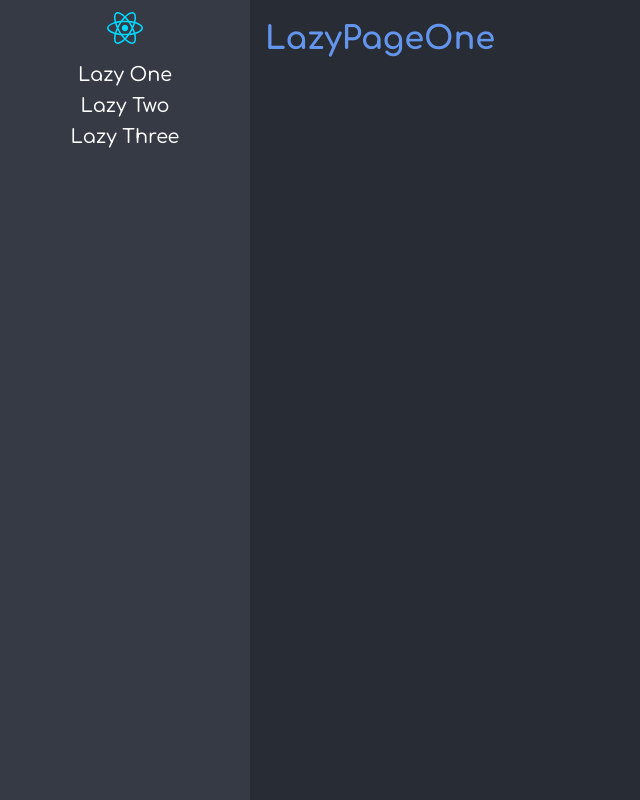
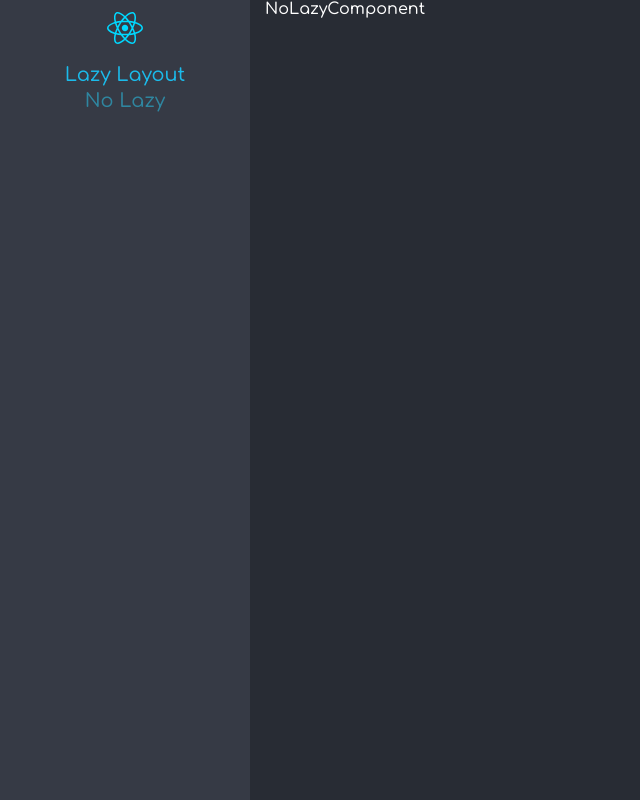
Before and after one commit to Hebary/Lazyload-practice, a React (Vite) app: page /no-lazy in a window 1280 px wide. Before the commit this address led to /lazy-1. Shown: the whole page, without its empty margins (0-640 px from the left). Built offline with nearby package versions, Linux system fonts and the light colour scheme.

Commit message:
nested lazy routes

```diff
--- a/src/index.css
+++ b/src/index.css
@@ -42,9 +42,21 @@
   font-size: 1.2rem;
   text-decoration: none;
 }
+ul li, ul li a {
+  list-style: none;
+  margin-bottom: 5px;
+  text-decoration: none;
+  color: rgb(27, 187, 235);
+
+}
+
+ul li a:active {
+  color: rgb(40, 170, 210);
+  text-decoration: none;
+}
 
 .nav-active {
-  color: grey;
+  color: rgb(47, 134, 160);
   transition: all .3s ease-out;
 }
 
--- /dev/null
+++ b/src/lazy/layout/LazyLayout.tsx
@@ -0,0 +1,27 @@
+import { Navigate, NavLink, Route, Routes } from "react-router-dom"
+import { LazyPageOne, LazyPageThree, LazyPageTwo } from "../pages"
+
+
+export const LazyLayout = () => {
+  return (
+
+    <div>
+        <h1>LazyLayout Page</h1>
+        <ul>
+            <li><NavLink to='lazy-1'className={({isActive})=>isActive ? 'nav-active' : '' } >Lazy 1</NavLink></li>
+            <li><NavLink to='lazy-2' className={({isActive})=>isActive ? 'nav-active' : '' }>Lazy 2</NavLink></li>
+            <li><NavLink to='lazy-3' className={({isActive})=>isActive ? 'nav-active' : '' }>Lazy 3</NavLink></li>
+        </ul>
+        <Routes>
+            <Route path='lazy-1' element={<LazyPageOne/>}/>
+            <Route path='lazy-2' element={<LazyPageTwo/>}/>
+            <Route path='lazy-3' element={<LazyPageThree/>}/>
+
+            <Route path='*' element={ <Navigate replace to={'lazy-1'}/>}  />
+        </Routes>
+
+    </div>
+  )
+}
+
+export default LazyLayout
--- /dev/null
+++ b/src/lazy/pages/NoLazyComponent.tsx
@@ -0,0 +1,8 @@
+
+export const NoLazyComponent = () => {
+  return (
+    <div>
+        NoLazyComponent
+    </div>
+  )
+}
--- a/src/lazy/pages/index.ts
+++ b/src/lazy/pages/index.ts
@@ -1,3 +1,4 @@
 export { LazyPageOne } from "./LazyPageOne";
 export { LazyPageTwo } from "./LazyPageTwo";
 export { LazyPageThree } from "./LazyPageThree";
+export { NoLazyComponent } from "./NoLazyComponent";
--- a/src/routes/Navigation.tsx
+++ b/src/routes/Navigation.tsx
@@ -1,13 +1,12 @@
 import { Suspense } from "react";
-import { BrowserRouter, Routes, Route, Link, Navigate } from "react-router-dom";
+import { BrowserRouter, Routes, Route, Link, Navigate, NavLink } from "react-router-dom";
 import logo from "../assets/react.svg";
 import { Spinner } from "../lazy/components";
-import { LazyOne, LazyThree, LazyTwo } from "../routes/routes";
 import { routes } from "./routes";
 
 export const Navigation: React.FC = () => {
   return (
-    <Suspense fallback={<Spinner/>}>
+    <Suspense fallback={<Spinner />}>
       <BrowserRouter>
         <div className="main-layout">
           <nav>
@@ -16,7 +15,7 @@
               {routes.map(({ to, name }) => {
                 return (
                   <li key={to}>
-                    <Link to={to}>{name}</Link>
+                    <NavLink className={({isActive})=> isActive ? 'nav-active' : ''} to={to}>{name}</NavLink>
                   </li>
                 );
               })}
@@ -24,10 +23,12 @@
           </nav>
 
           <Routes>
-             <Route path={routes[0].path} element ={ <LazyOne/> }/>
-            <Route path={routes[1].path} element={ <LazyTwo /> } />
-            <Route path={routes[2].path} element={ <LazyThree/> }/>
-            <Route path="/*" element={<Navigate to="lazy-1" replace />} />
+              {
+                routes.map(({ path, Component }) => (
+                  <Route key={path} path={path} element={<Component/>} />
+                ))
+              }
+              <Route path="/*" element={<Navigate to={routes[1].to} replace />} />
           </Routes>
         </div>
       </BrowserRouter>
--- a/src/routes/routes.ts
+++ b/src/routes/routes.ts
@@ -1,4 +1,5 @@
 import React, { lazy, LazyExoticComponent } from "react";
+import { NoLazyComponent } from "../lazy/pages";
 
 type JSXComponent = () => JSX.Element
 
@@ -6,32 +7,25 @@
     to: string
     name: string;
     path: string;
-    Component : React.LazyExoticComponent<JSXComponent> | JSXComponent;
+    Component : LazyExoticComponent<JSXComponent> | JSXComponent;
 }
 
 
-export const LazyOne = lazy(() => import(/* webPackChunkName : LazyPageOne  */"../lazy/pages/LazyPageOne"));
-export const LazyTwo = lazy(() => import(/* webPackChunkName : LazyPageTwo  */"../lazy/pages/LazyPageTwo"));
-export const LazyThree = lazy(() => import(/* webPackChunkName : LazyPageThree  */"../lazy/pages/LazyPageThree"));
+export const LazyLayout = lazy(() => import(/* webPackChunkName : LazyLayout */"../lazy/layout/LazyLayout"));
 
 export const routes : Route[] = [
     {
-        to : 'lazy-1',
-        path: 'lazy-1',
-        name: 'Lazy One',
-        Component : LazyOne
-    },
-    {
-        to : 'lazy-2',
-        path: 'lazy-2',
-        name: 'Lazy Two',
-        Component : LazyTwo
+        to : '/lazyload',
+        path: '/lazyload/*',
+        name: 'Lazy Layout',
+        Component : LazyLayout,
 
     },
     {
-        to : 'lazy-3',
-        path: 'lazy-3',
-        name: 'Lazy Three',
-        Component : LazyThree
+        to : '/no-lazy',
+        path: 'no-lazy',
+        name: 'No Lazy',
+        Component : NoLazyComponent
+
     }
 ]
```
